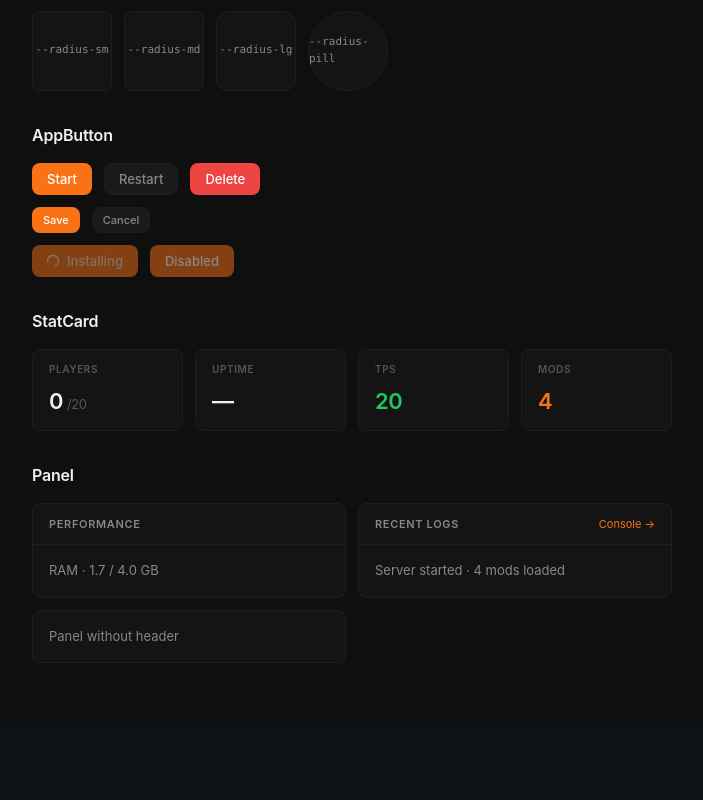
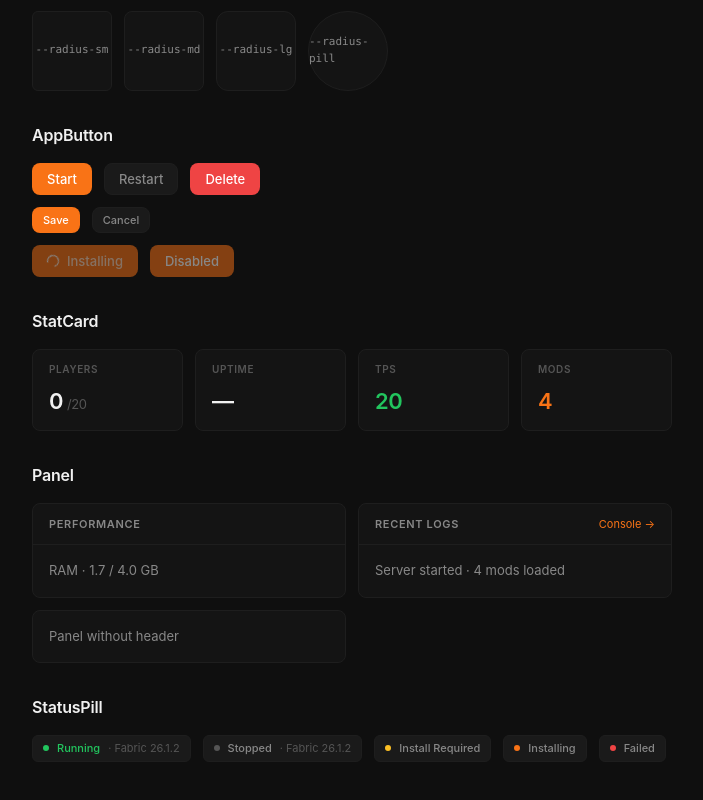
Before and after one commit to philderks/Fabricator, a Vue app in the folder frontend/: page /design-system in a window 1280 px wide. Shown: the part 370-1170 px from the top of the page, without its empty margins (8-711 px from the left). Before the commit the page ends 1097 px from the top, so only its background shows below. Built offline with nearby package versions, Linux system fonts and the light colour scheme.

Commit message:
feat(frontend): add StatusPill primitive for server status display

```diff
--- /dev/null
+++ b/frontend/src/components/ui/StatusPill.vue
@@ -0,0 +1,73 @@
+<script setup>
+import { computed } from 'vue'
+
+const props = defineProps({
+  status: {
+    type: String,
+    required: true,
+    validator: (v) => ['running', 'stopped', 'pending', 'installing', 'failed', 'unknown'].includes(v)
+  },
+  label: {
+    type: String,
+    default: ''
+  },
+  sub: {
+    type: String,
+    default: ''
+  }
+})
+
+const STATUS_META = {
+  running:    { dot: 'var(--success)', label: 'Running' },
+  stopped:    { dot: 'var(--text-disabled)', label: 'Stopped' },
+  pending:    { dot: 'var(--warning)', label: 'Install Required' },
+  installing: { dot: 'var(--primary)', label: 'Installing' },
+  failed:     { dot: 'var(--danger)', label: 'Failed' },
+  unknown:    { dot: 'var(--text-disabled)', label: 'Unknown' }
+}
+
+const meta = computed(() => STATUS_META[props.status] || STATUS_META.unknown)
+const displayLabel = computed(() => props.label || meta.value.label)
+</script>
+
+<template>
+  <div class="status-pill" :class="`status-pill--${status}`">
+    <span class="status-pill__dot" :style="{ background: meta.dot }"></span>
+    <span class="status-pill__label">{{ displayLabel }}</span>
+    <span v-if="sub" class="status-pill__sub">· {{ sub }}</span>
+  </div>
+</template>
+
+<style scoped>
+.status-pill {
+  display: inline-flex;
+  align-items: center;
+  gap: var(--space-2);
+  padding: 4px 10px;
+  border-radius: var(--radius-sm);
+  background: var(--bg-tertiary);
+  border: 1px solid var(--border-color);
+  font-size: var(--text-xs);
+  color: var(--text-disabled);
+}
+
+.status-pill__dot {
+  width: 6px;
+  height: 6px;
+  border-radius: 50%;
+  flex-shrink: 0;
+}
+
+.status-pill__label {
+  color: var(--text-muted);
+  font-weight: 500;
+}
+
+.status-pill__sub {
+  color: var(--text-disabled);
+}
+
+.status-pill--running .status-pill__label {
+  color: var(--success);
+}
+</style>
--- a/frontend/src/views/DesignSystem.vue
+++ b/frontend/src/views/DesignSystem.vue
@@ -2,6 +2,7 @@
 import AppButton from '../components/ui/AppButton.vue'
 import StatCard from '../components/ui/StatCard.vue'
 import Panel from '../components/ui/Panel.vue'
+import StatusPill from '../components/ui/StatusPill.vue'
 
 const colorTokens = [
   { name: '--bg-primary', value: '#0f0f0f' },
@@ -89,6 +90,16 @@ const radiusTokens = [
         <Panel>
           <p class="ds-panel-body-text">Panel without header</p>
         </Panel>
+      </div>
+    </section>
+    <section class="ds-section">
+      <h2 class="ds-section-title">StatusPill</h2>
+      <div class="ds-row">
+        <StatusPill status="running" sub="Fabric 26.1.2" />
+        <StatusPill status="stopped" sub="Fabric 26.1.2" />
+        <StatusPill status="pending" />
+        <StatusPill status="installing" />
+        <StatusPill status="failed" />
       </div>
     </section>
     <!-- Sections added by later tasks -->
```
